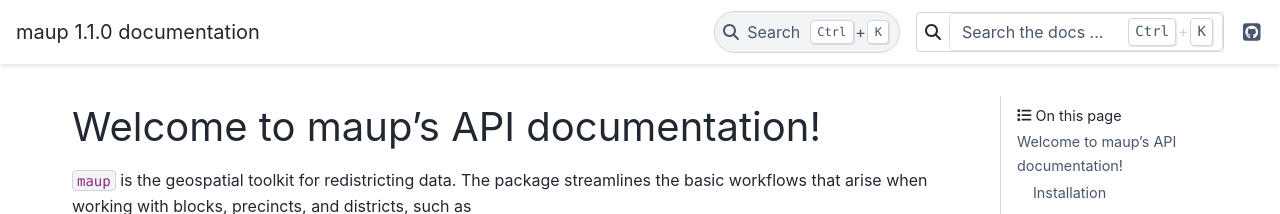
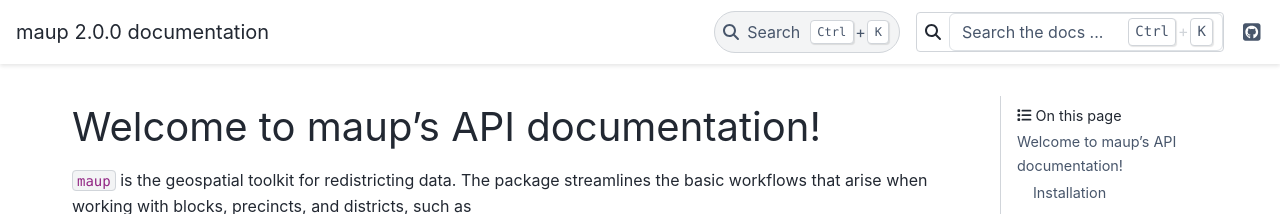
Before and after one commit to mggg/maup, a Sphinx documentation site: the page built from docs/index.rst, in a window 1280 px wide. Shown: the top 214 px of the page. Built offline with Sphinx 7.4.7 and the PyData theme 0.15.4, drawn with Linux system fonts in a browser that asks for light colours.

Commit message:
Update the version number everywhere

```diff
--- a/docs/conf.py
+++ b/docs/conf.py
@@ -23,7 +23,7 @@ copyright = '2021, MGGG'
 author = 'Max Hully, Max Fan'
 
 # The full version, including alpha/beta/rc tags
-release = '1.1.0'
+release = '2.0.0'
 
 
 # -- General configuration ---------------------------------------------------
--- a/pyproject.toml
+++ b/pyproject.toml
@@ -1,6 +1,6 @@
 [tool.poetry]
 name = "maup"
-version = "1.1.3"
+version = "2.0.0"
 description = "The geospatial toolkit for redistricting data"
 authors = [
     "Metric Geometry and Gerrymandering Group <engineering@mggg.org>",
```
